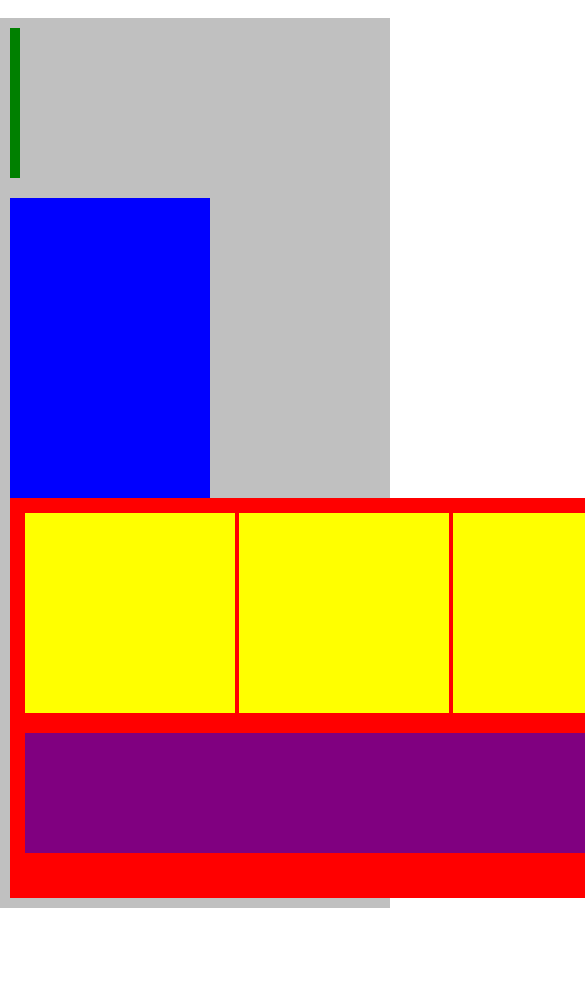
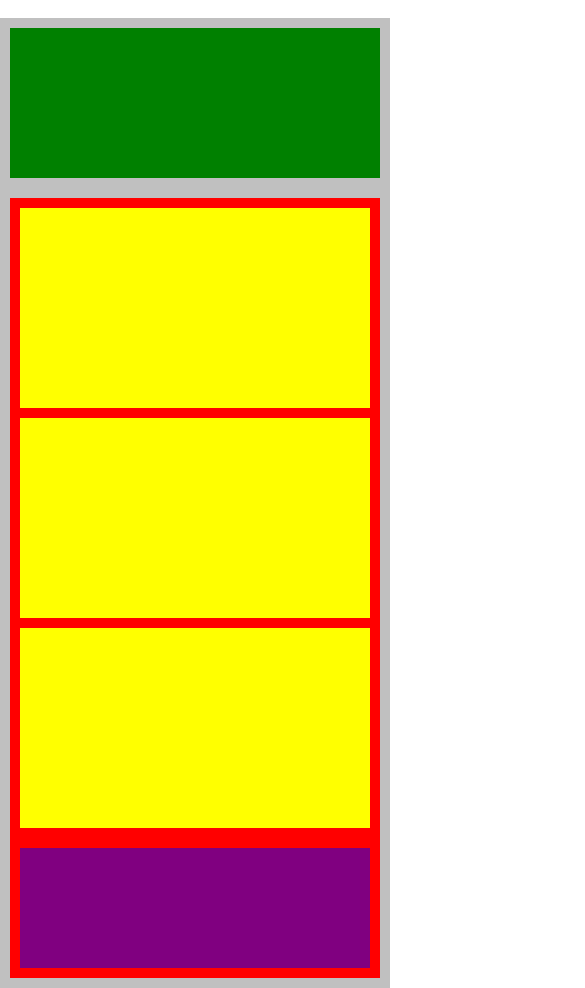
Before and after one commit to CrisNK/Bootcamp, a plain HTML site: page Semana 2/Dia 2/Bloques Responsivos/index.html in a window 390 px wide. Shown: the top 988 px of the page, 585 px wide, since content can reach past the window. Before the commit the page ends 908 px from the top, so only its background shows below. Drawn offline with Linux system fonts and the light colour scheme.

Commit message:
formato para teléfonos - terminado

```diff
--- a/Semana 2/Dia 2/Bloques Responsivos/index.html
+++ b/Semana 2/Dia 2/Bloques Responsivos/index.html
@@ -7,19 +7,19 @@
    </head>
    <body>
        <div id="wrapper">
-         <div class="row med-2">
-            <div class="col med-2 lg-4" id="header"></div>
+         <div class="row sm-1 med-2">
+            <div class="col sm-4 med-2 lg-4" id="header"></div>
          </div>
          <div class="row">
-            <div class="col med-0 lg-1" id="navigation"></div>
-            <div class="col med-2 lg-3" id="main_content">
+            <div class="col sm-0 med-0 lg-1" id="navigation"></div>
+            <div class="col sm-4 med-2 lg-3" id="main_content">
                <div class="row">
-                  <div class="col med-1 lg-1 subcontents"></div>
-                  <div class="col med-1 lg-1 subcontents"></div>
-                  <div class="col med-1 lg-1 subcontents"></div>
+                  <div class="col sm-4 med-1 lg-1 subcontents"></div>
+                  <div class="col sm-4 med-1 lg-1 subcontents"></div>
+                  <div class="col sm-4 med-1 lg-1 subcontents"></div>
                </div>
                <div class="row">
-                  <div class="col lg-3" id="advertisement"></div>
+                  <div class="col sm-4 lg-3" id="advertisement"></div>
                </div>
             </div>
          </div>
--- a/Semana 2/Dia 2/Bloques Responsivos/style.css
+++ b/Semana 2/Dia 2/Bloques Responsivos/style.css
@@ -62,7 +62,7 @@
     }
     .med-1{
         display:flex;
-        width:45%;
+        width:44%;
     }
     #main_content{ /*? duda: por que necesito esto para que se llene la página? */
         width: 100%;
@@ -81,3 +81,33 @@
         width:100%;
     }
    }
+   @media screen and (max-width:480px){
+    .sm-0{
+        display:none;
+    }
+    .sm-1{
+        width:100%;
+    }
+    .sm-3{
+        width:50%;
+    }
+    .sm-4{
+        width:100%;
+    }
+    #main_content{
+        display:flex;
+        flex-direction:column;
+        padding:0px;
+        width:100%;
+        box-sizing:border-box;
+        justify-content:center;
+    }
+    .row{
+        display:flex;
+        flex-direction:column;
+        gap:10px;
+    }
+    #advertisement{
+        width:100%;
+    }
+   }
```
